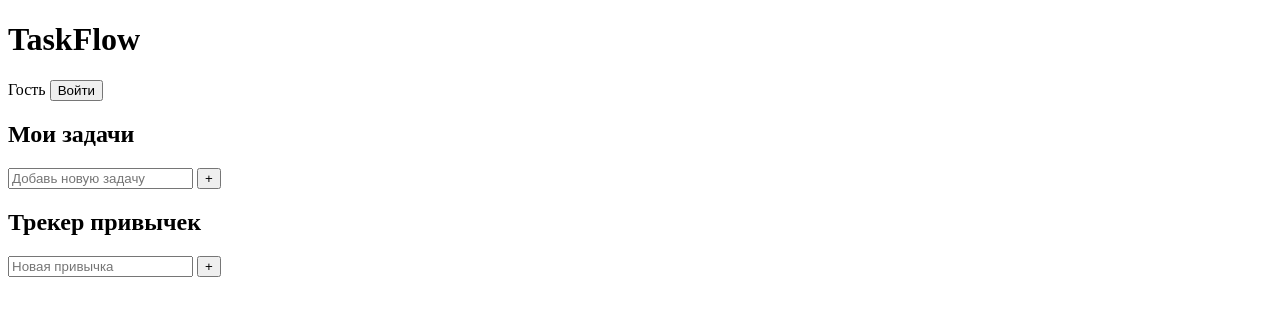
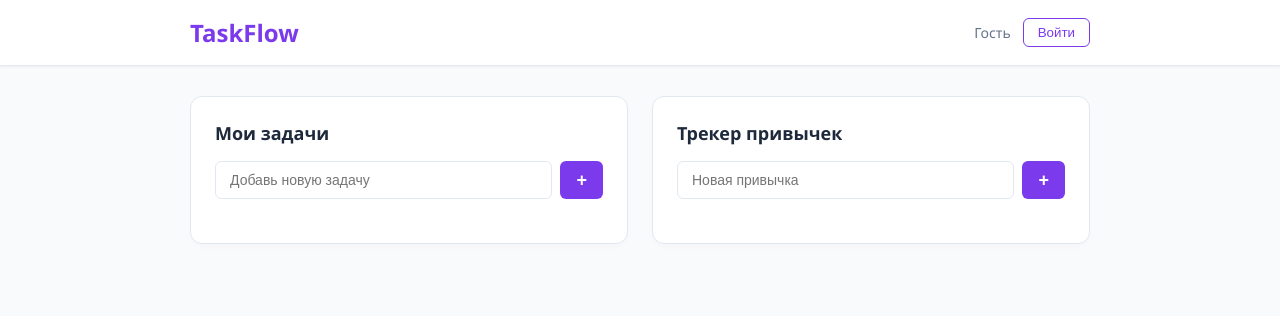
Before and after one commit to Yo-Academy-Code/TaskFlow-Project, a plain HTML site: page frontend/index.html in a window 1280 px wide. Drawn offline with Linux system fonts and the light colour scheme.

Commit message:
Добавил файл с фиолетовым оттенок для цвета

```diff
--- a/frontend/style.css
+++ b/frontend/style.css
@@ -1 +1,143 @@
-/* Стили */
+:root {
+    --primary-color: #7c3aed;
+    --primary-hover: #6d28d9;
+    --bg-color: #f8fafc;
+    --card-bg: #ffffff;
+    --text-main: #1e293b;
+    --text-muted: #64748b;
+    --border-color: #e2e8f0;
+    --radius: 12px;
+}
+
+body {
+    font-family: 'Segoe UI', system-ui, -apple-system, sans-serif;
+    background-color: var(--bg-color);
+    color: var (--text-main);
+    margin: 0;
+    padding: 9;
+}
+
+.container {
+    max-width: 900px;
+    margin: 0 auto;
+    padding: 0 20px;
+}
+
+.header {
+    background-color: var(--card-bg);
+    border-bottom: 1px solid var(--border-color);
+    padding: 16px 0;
+    margin-bottom: 30px;
+    box-shadow: 0 1px 3px rgba(0, 0, 0, 0.05);
+}
+
+.header-content {
+    display: flex;
+    justify-content: space-between;
+    align-items: center;
+}
+
+.header h1 {
+    color: var(--primary-color);
+    margin: 0;
+    font-size: 24px;
+}
+
+.user-panel {
+    display: flex;
+    align-items: center;
+    gap: 12px;
+}
+
+#user-status {
+    color: var(--text-muted);
+    font-size: 14px;
+}
+
+.btn-outline {
+    background: transparent;
+    border: 1px solid var(--primary-color);
+    color: var(--primary-color);
+    padding: 6px 14px;
+    border-radius: 6px;
+    cursor: pointer;
+    font-weight: 500;
+    transition: all 0.2s ease;
+}
+
+.btn-outline:hover {
+    background-color: rgba(124, 58, 237, 0.05);
+}
+
+.btn-primary {
+    background-color: var(--primary-color);
+    color: white;
+    border: none;
+    padding: 0 16px;
+    border-radius: 6px;
+    cursor: pointer;
+    font-size: 18px;
+    font-weight: bold;
+    transition: background-color 0.2s ease;
+}
+
+.btn-primary:hover {
+    background-color: var(--primary-hover);
+}
+
+.dashboard {
+    display: grid;
+    grid-template-columns: repeat(auto-fit, minmax(320px, 1fr));
+    gap: 24px;
+    padding-bottom: 40px;
+}
+
+.card {
+    background-color: var(--card-bg);
+    border: 1px solid var(--border-color);
+    border-radius: var(--radius);
+    padding: 24px;
+    box-shadow: 0 4px 6px -1px rgba(0, 0, 0, 0.02);
+}
+
+.card h2 {
+    margin-top: 0;
+    margin-bottom: 16px;
+    font-size: 18px;
+    color: var(--text-main);
+}
+
+.add-form {
+    display: flex;
+    gap: 8px;
+    margin-bottom: 20px;
+}
+
+.add-form input {
+    flex: 1;
+    padding: 10px 14px;
+    border: 1px solid var(--border-color);
+    border-radius: 6px;
+    font-size: 14px;
+    outline: none;
+    transition: border-color 0.2s ease;
+}
+
+.add-form input:focus {
+    border-color: var(--primary-color);
+    box-shadow: 0 0 0 3px rgba(124, 58, 237, 0.1);
+}
+
+.item-list {
+    list-style: none;
+    padding: 0;
+    margin: 0;
+}
+
+.item-list li {
+    background-color: var(--bg-color);
+    padding: 10px 14px;
+    border-radius: 6px;
+    margin-bottom: 8xp;
+    border: 1px solid var(--border-color);
+}
```
